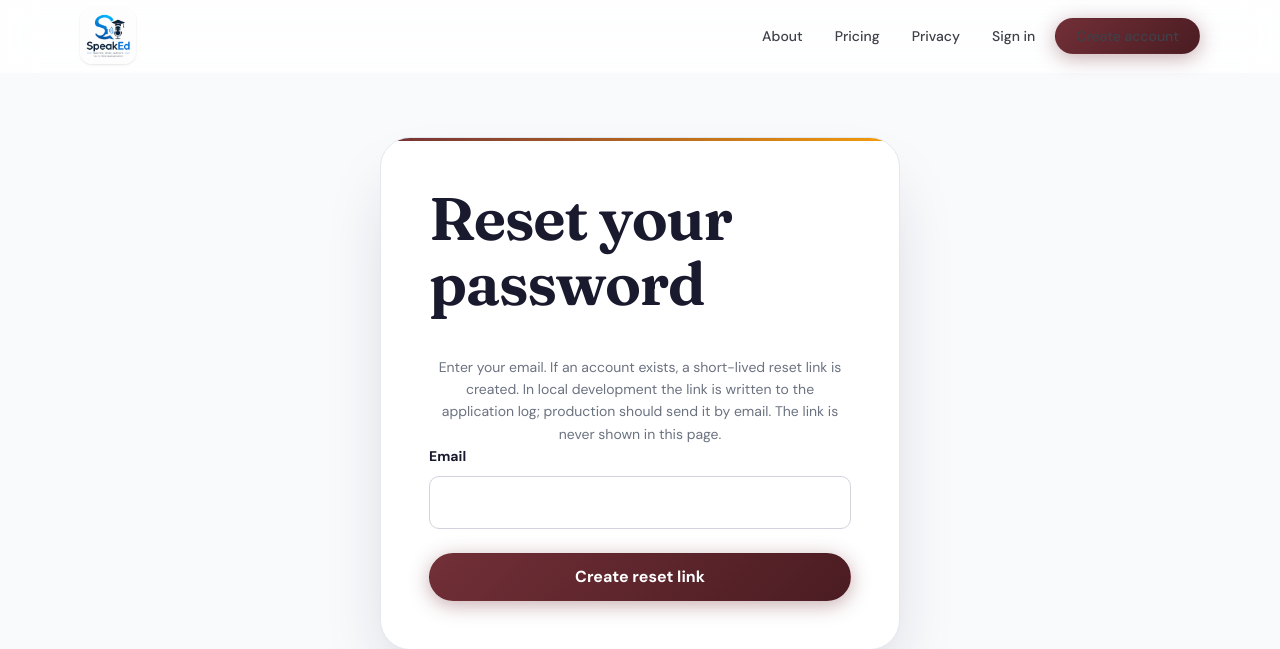
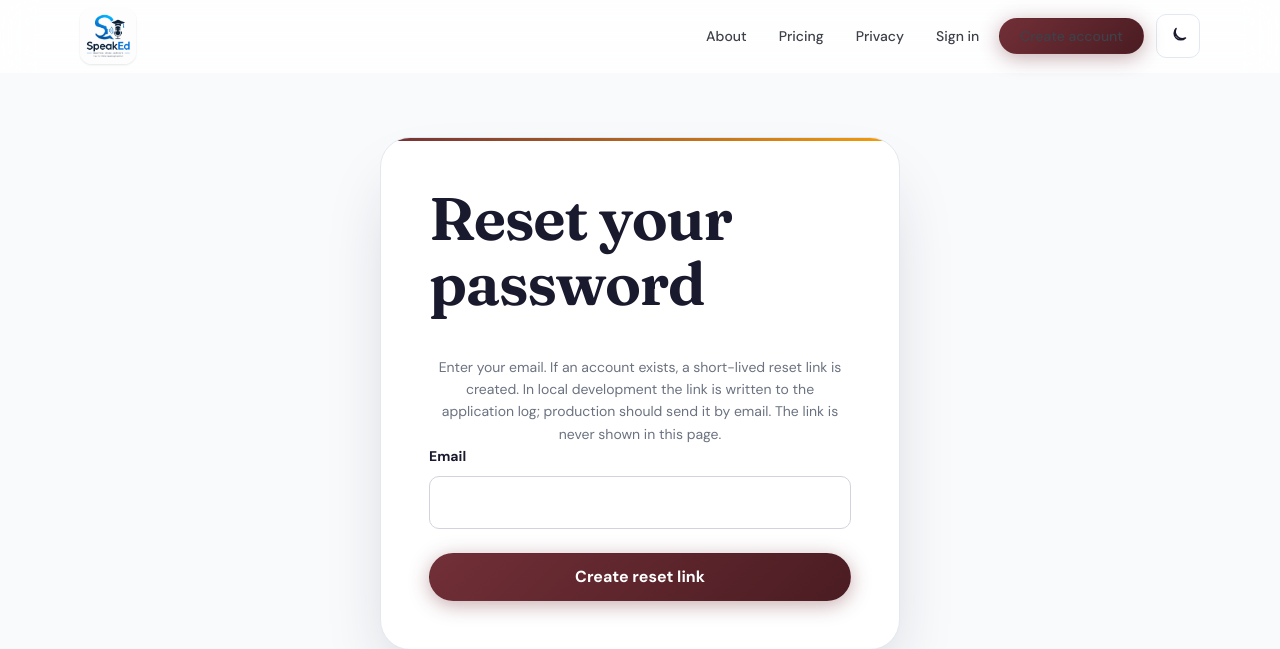
Before and after one commit to MELRAMLY95/SpeakEd, a Flask app: page /forgot-password in a window 1280 px wide. Shown: the top 649 px of the page. Run offline with Flask 3, Linux system fonts and the light colour scheme; some libraries are stand-ins or nearby versions.

Commit message:
Enable AdSense verification and a remembered light/dark theme toggle.
Co-authored-by: Cursor <cursoragent@cursor.com>

```diff
--- a/app.py
+++ b/app.py
@@ -1,6 +1,6 @@
 import logging
 
-from flask import Flask, g, jsonify, render_template, request
+from flask import Flask, g, jsonify, render_template, request, send_from_directory
 
 from config import Config, validate_runtime_config
 from database.database import close_db, engine_kind, init_db, query_one
@@ -59,14 +59,17 @@ def create_app(config_object=None):
 
     @app.context_processor
     def inject_globals():
-        from ads import build_ad_slot
+        from ads import adsense_script_allowed, build_ad_slot, publisher_id
         from subscriptions import is_premium
 
+        show_adsense_script = adsense_script_allowed()
         return {
             "current_user": g.get("user"),
             "csrf_token": csrf_token(),
             "ad_context": build_ad_slot,
             "is_premium": is_premium(g.get("user")),
+            "show_adsense_script": show_adsense_script,
+            "adsense_client_id": publisher_id() if show_adsense_script else "",
             "disclaimer": (
                 "AI-generated marks are estimates for practice purposes and are not official Pearson Edexcel marks or grades."
             ),
@@ -98,6 +101,15 @@ def create_app(config_object=None):
     def privacy():
         return render_template("privacy.html")
 
+    @app.route("/ads.txt")
+    @app.route("/ad.txt")
+    def ads_txt():
+        return send_from_directory(
+            app.static_folder,
+            "ads.txt",
+            mimetype="text/plain; charset=utf-8",
+        )
+
     with app.app_context():
         init_db()
 
--- a/config.py
+++ b/config.py
@@ -80,9 +80,9 @@ class Config:
     PREP_SECONDS = 600
     # Advertising is off until an operator explicitly enables it. Placeholder
     # publisher IDs never load a third-party script.
-    ADS_ENABLED = _env_flag("ADS_ENABLED", False)
+    ADS_ENABLED = _env_flag("ADS_ENABLED", True)
     ADS_PROVIDER = os.environ.get("ADS_PROVIDER", "adsense")
-    AD_CLIENT_ID = os.environ.get("AD_CLIENT_ID", "ca-pub-XXXXXXXXXXXXXXXX")
+    AD_CLIENT_ID = os.environ.get("AD_CLIENT_ID", "ca-pub-3990201330574869")
     AD_SLOT_HOME = os.environ.get("AD_SLOT_HOME", "")
     AD_SLOT_DASHBOARD = os.environ.get("AD_SLOT_DASHBOARD", "")
     AD_SLOT_INFORMATION = os.environ.get("AD_SLOT_INFORMATION", "")
--- /dev/null
+++ b/static/ads.txt
@@ -0,0 +1 @@
+google.com, pub-3990201330574869, DIRECT, f08c47fec0942fa0
--- a/static/css/style.css
+++ b/static/css/style.css
@@ -168,7 +214,11 @@
 
 * { box-sizing: border-box; }
 
-html { scroll-behavior: smooth; }
+html { scroll-behavior: smooth; color-scheme: light; }
+html[data-theme="dark"] { color-scheme: dark; }
+@media (prefers-color-scheme: dark) {
+  html:not([data-theme="light"]) { color-scheme: dark; }
+}
 
 html,
 body {
@@ -452,6 +502,46 @@ small, .text-sm { font-size: var(--text-sm); }
 .nav .btn::after { display: none; }
 .nav .btn { font-size: var(--text-sm); padding: 10px 20px; }
 .nav .logout-form { display: inline; margin: 0; }
+
+.header-end {
+  display: flex;
+  align-items: center;
+  gap: var(--s-3);
+  margin-left: auto;
+}
+
+.theme-toggle {
+  display: inline-flex;
+  align-items: center;
+  justify-content: center;
+  flex-shrink: 0;
+  width: 44px;
+  height: 44px;
+  padding: 0;
+  border: 1px solid var(--border);
+  border-radius: var(--r-sm);
+  background: var(--surface);
+  color: var(--ink);
+  cursor: pointer;
+  transition: background var(--dur-fast) var(--ease), border-color var(--dur-fast) var(--ease);
+}
+.theme-toggle:hover { background: var(--surface-2); border-color: var(--border-strong); }
+.theme-toggle svg {
+  width: 20px;
+  height: 20px;
+  fill: none;
+  stroke: currentColor;
+  stroke-width: 1.8;
+  stroke-linecap: round;
+  stroke-linejoin: round;
+}
+.theme-toggle .icon-sun { display: none; }
+html[data-theme="dark"] .theme-toggle .icon-sun { display: block; }
+html[data-theme="dark"] .theme-toggle .icon-moon { display: none; }
+@media (prefers-color-scheme: dark) {
+  html:not([data-theme="light"]) .theme-toggle .icon-sun { display: block; }
+  html:not([data-theme="light"]) .theme-toggle .icon-moon { display: none; }
+}
 
 /* Mobile menu button — hidden until the nav collapses. */
 .nav-toggle {
--- a/static/js/progress.js
+++ b/static/js/progress.js
@@ -147,4 +147,5 @@ if (canvas) {
   });
 
   window.matchMedia("(prefers-color-scheme: dark)").addEventListener("change", draw);
+  document.addEventListener("speaked-themechange", draw);
 }
--- /dev/null
+++ b/static/js/theme.js
@@ -0,0 +1,69 @@
+(function () {
+  var KEY = "speaked-theme";
+
+  function systemTheme() {
+    return window.matchMedia("(prefers-color-scheme: dark)").matches ? "dark" : "light";
+  }
+
+  function storedTheme() {
+    try {
+      var value = localStorage.getItem(KEY);
+      return value === "light" || value === "dark" ? value : "";
+    } catch (err) {
+      return "";
+    }
+  }
+
+  function currentTheme() {
+    return document.documentElement.getAttribute("data-theme") === "dark" ? "dark" : "light";
+  }
+
+  function syncToggle() {
+    var button = document.querySelector("[data-theme-toggle]");
+    if (!button) return;
+    var next = currentTheme() === "dark" ? "light" : "dark";
+    var label = next === "dark" ? "Switch to dark mode" : "Switch to light mode";
+    button.setAttribute("aria-label", label);
+    button.setAttribute("title", label);
+    button.setAttribute("aria-pressed", currentTheme() === "dark" ? "true" : "false");
+  }
+
+  function applyTheme(theme) {
+    document.documentElement.setAttribute("data-theme", theme);
+    document.documentElement.style.colorScheme = theme;
+    var meta = document.querySelector('meta[name="theme-color"]:not([media])');
+    if (meta) meta.setAttribute("content", theme === "dark" ? "#1a1a2e" : "#f8fafc");
+    syncToggle();
+    document.dispatchEvent(new CustomEvent("speaked-themechange", { detail: { theme: theme } }));
+  }
+
+  applyTheme(storedTheme() || systemTheme());
+
+  function bindToggle() {
+    var button = document.querySelector("[data-theme-toggle]");
+    if (!button || button.getAttribute("data-bound") === "1") return;
+    button.setAttribute("data-bound", "1");
+    syncToggle();
+    button.addEventListener("click", function () {
+      var next = currentTheme() === "dark" ? "light" : "dark";
+      try {
+        localStorage.setItem(KEY, next);
+      } catch (err) {}
+      applyTheme(next);
+    });
+  }
+
+  if (document.readyState === "loading") {
+    document.addEventListener("DOMContentLoaded", bindToggle);
+  } else {
+    bindToggle();
+  }
+
+  var media = window.matchMedia("(prefers-color-scheme: dark)");
+  if (media.addEventListener) {
+    media.addEventListener("change", function () {
+      if (storedTheme()) return;
+      applyTheme(systemTheme());
+    });
+  }
+})();
--- a/templates/_ad_slot.html
+++ b/templates/_ad_slot.html
@@ -21,7 +21,6 @@
            data-tag-for-under-age-of-consent="1"
            {% if ad_slot.test_mode %}data-adtest="on"{% endif %}></ins>
     </div>
-    <script src="https://pagead2.googlesyndication.com/pagead/js/adsbygoogle.js?client={{ ad_slot.client_id }}" async crossorigin="anonymous"></script>
     <script src="{{ url_for('static', filename='js/ads.js') }}" defer></script>
   {% else %}
     <div class="ad-frame" data-ad-empty="1"></div>
--- a/templates/base.html
+++ b/templates/base.html
@@ -6,13 +6,18 @@
   <title>{% block title %}SpeakEd{% endblock %} · 4XES2 Speaking</title>
   <meta name="color-scheme" content="light dark">
   <meta name="csrf-token" content="{{ csrf_token }}">
-  <meta name="theme-color" content="#f8fafc" media="(prefers-color-scheme: light)">
-  <meta name="theme-color" content="#1a1a2e" media="(prefers-color-scheme: dark)">
+  <meta name="google-adsense-account" content="ca-pub-3990201330574869">
+  <meta name="theme-color" content="#f8fafc">
+  <script src="{{ url_for('static', filename='js/theme.js') }}"></script>
   <link rel="preconnect" href="https://fonts.googleapis.com">
   <link rel="preconnect" href="https://fonts.gstatic.com" crossorigin>
   <link href="https://fonts.googleapis.com/css2?family=DM+Sans:ital,opsz,wght@0,9..40,400;0,9..40,500;0,9..40,700;1,9..40,400&family=Fraunces:opsz,wght@9..144,520;9..144,640&display=swap" rel="stylesheet">
   <link rel="stylesheet" href="{{ url_for('static', filename='css/style.css') }}">
   {% block extra_css %}{% endblock %}
+  {% if show_adsense_script and adsense_client_id %}
+  <script async src="https://pagead2.googlesyndication.com/pagead/js/adsbygoogle.js?client={{ adsense_client_id }}"
+     crossorigin="anonymous"></script>
+  {% endif %}
 </head>
 <body class="{% block body_class %}{% endblock %}">
   <a class="skip-link" href="#main">Skip to content</a>
@@ -22,9 +27,7 @@
         <img src="{{ url_for('static', filename='images/SpeakEd.svg.png') }}" alt="SpeakEd logo" width="56" height="56">
         <span>SpeakEd</span>
       </a>
-      <button class="nav-toggle" type="button" data-nav-toggle aria-expanded="false" aria-controls="site-nav" aria-label="Toggle navigation">
-        <span></span>
-      </button>
+      <div class="header-end">
         <nav class="nav" id="site-nav" aria-label="Main">
           {% if current_user %}
             <a href="{{ url_for('dashboard.home') }}">Dashboard</a>
@@ -46,6 +49,19 @@
             <a class="btn btn-primary" href="{{ url_for('auth.signup') }}">Create account</a>
           {% endif %}
         </nav>
+        <button class="theme-toggle" type="button" data-theme-toggle aria-pressed="false" aria-label="Switch to dark mode" title="Switch to dark mode">
+          <svg class="icon-moon" viewBox="0 0 24 24" aria-hidden="true">
+            <path d="M21 14.3A8.4 8.4 0 0 1 9.7 3 7.2 7.2 0 1 0 21 14.3z"></path>
+          </svg>
+          <svg class="icon-sun" viewBox="0 0 24 24" aria-hidden="true">
+            <circle cx="12" cy="12" r="4.2"></circle>
+            <path d="M12 3v1.6M12 19.4V21M4.9 4.9l1.1 1.1M18 18l1.1 1.1M3 12h1.6M19.4 12H21M4.9 19.1l1.1-1.1M18 6l1.1-1.1"></path>
+          </svg>
+        </button>
+        <button class="nav-toggle" type="button" data-nav-toggle aria-expanded="false" aria-controls="site-nav" aria-label="Toggle navigation">
+          <span></span>
+        </button>
+      </div>
     </div>
   </header>
   <main id="main">
```
Also changed, not shown: other parts of static/css/style.css (+49 -3 lines), ads.py (+23 -0 lines), tests/test_ads.py (+50 -0 lines), tests/test_theme.py (added, +21 -0 lines), 1 other file. Lines whose indentation alone changed are shown as unchanged.
